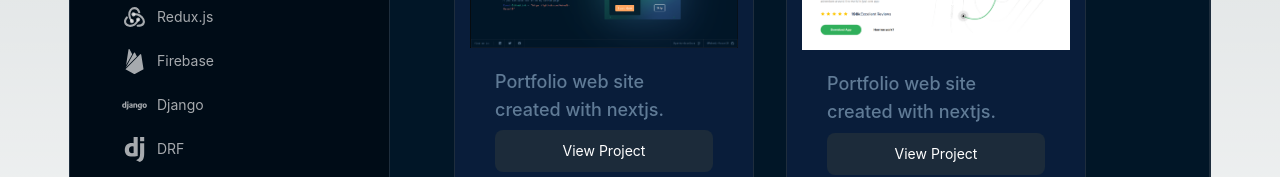
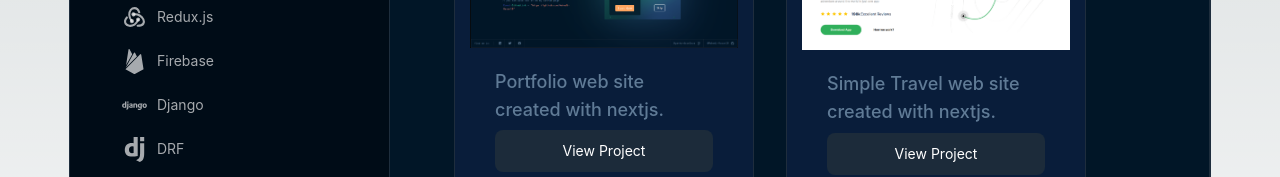
Before and after one commit to Mahedi-Hasan10/NexTPortfolio, a Next.js app: page /project in a window 1280 px wide. Shown: the part 319-496 px from the top of the page. Built offline with nearby package versions, Linux system fonts and the light colour scheme.

Commit message:
text replaced

```diff
--- a/components/projects/Projects.jsx
+++ b/components/projects/Projects.jsx
@@ -14,7 +14,7 @@ const Projects = () => {
 
           />
           <ProjectCard
-            shortDes="Portfolio web site created with nextjs."
+            shortDes="Simple Travel web site created with nextjs."
             imageSrc={"/projects/project2.png"}
             DeployLink="https://travel-app-chi-pink.vercel.app/"
             githubLink="https://github.com/Mahedi-Hasan10/travel_app"
```
